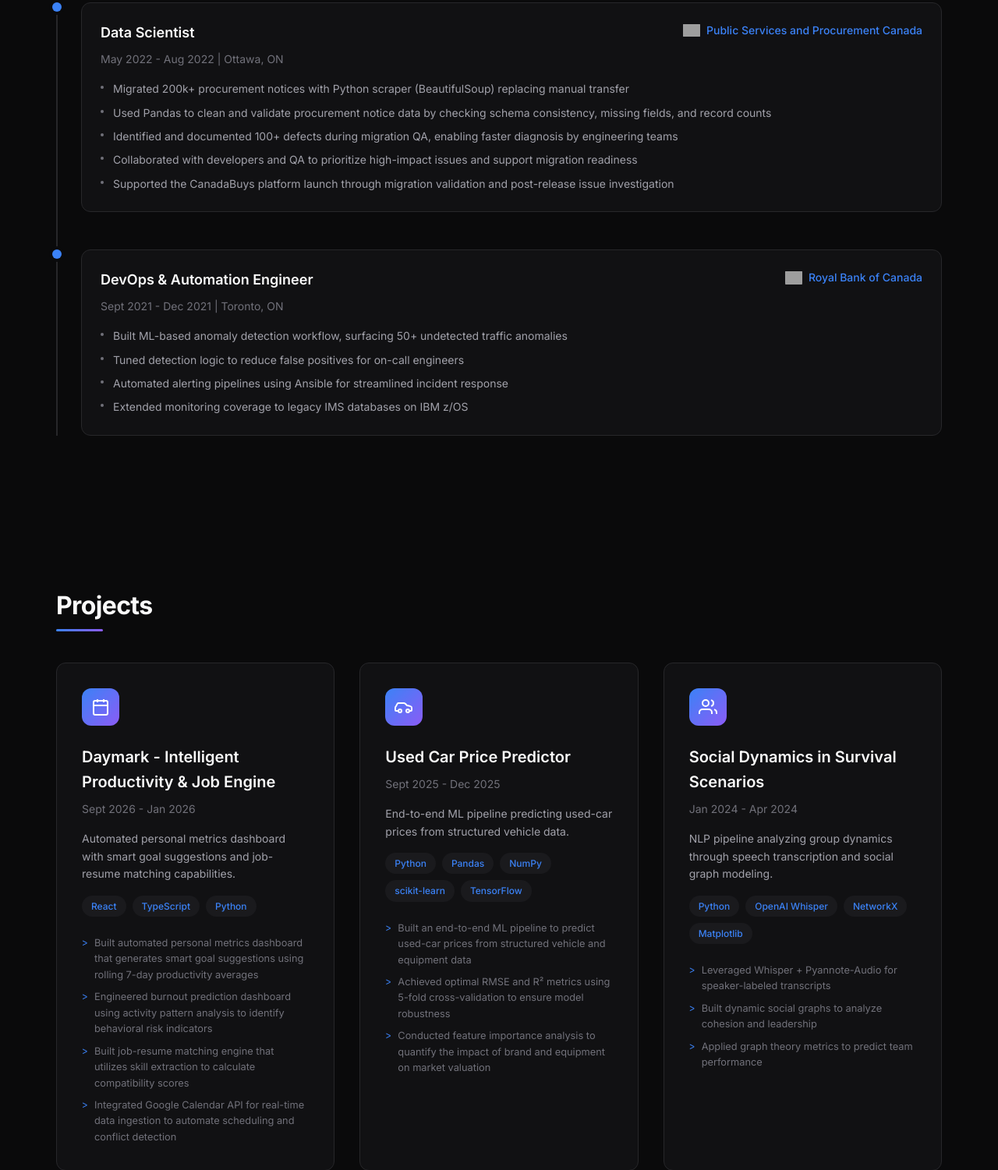
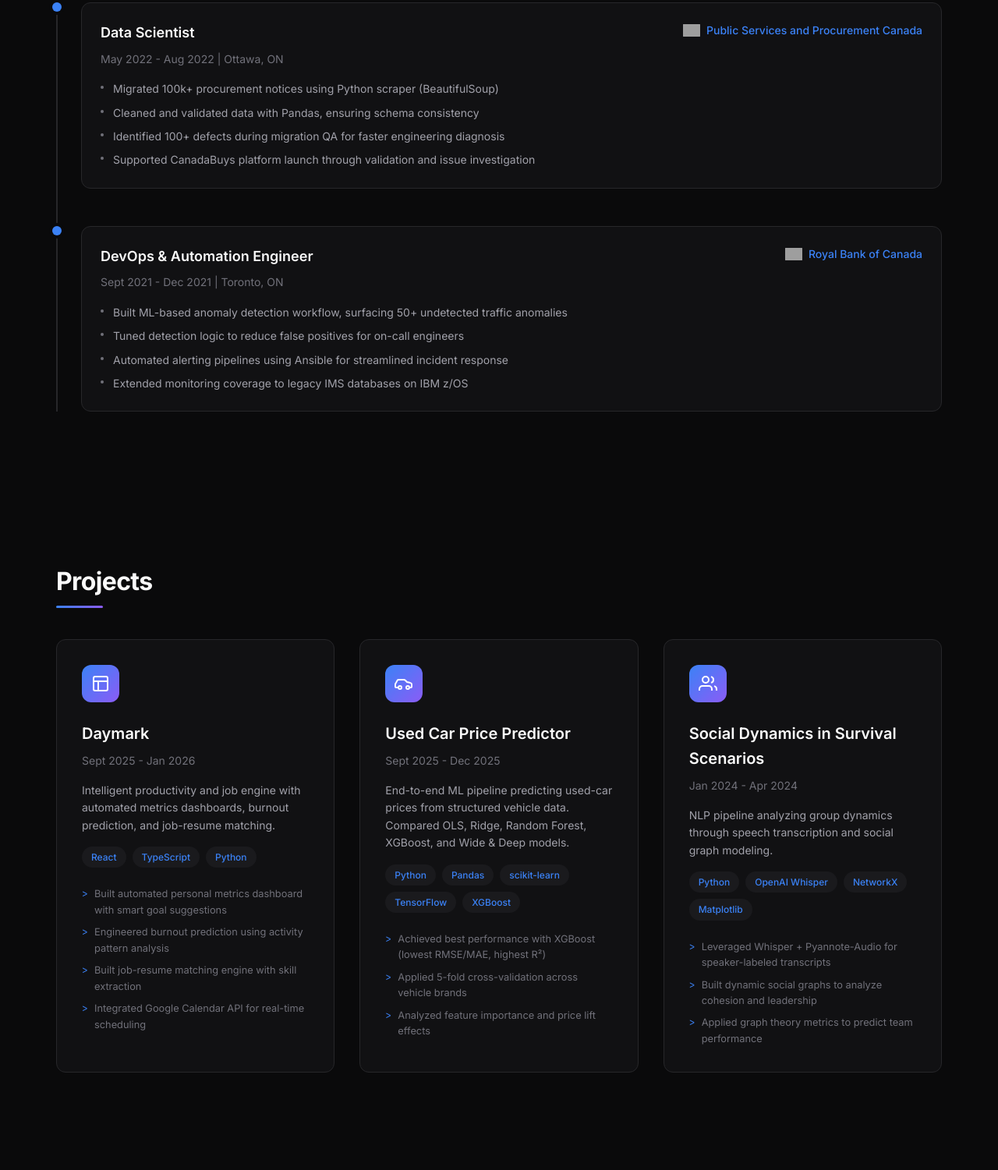
Before and after one commit to leoxu321/Leo-Xu, a website built with Vite: page index.html in a window 1280 px wide. Shown: the part 1279-2780 px from the top of the page at 78% size. Built offline with nearby package versions, Linux system fonts and the light colour scheme; grey boxes are pictures that could not be loaded.

Commit message:
fixed dates

```diff
--- a/index.html
+++ b/index.html
@@ -17,7 +17,7 @@
                 <a href="#experience">Experience</a>
                 <a href="#projects">Projects</a>
                 <a href="#skills">Skills</a>
-                <a href="LeoZXu_Resume.pdf" target="_blank">Resume</a>
+                <a href="/LeoZXu_Resume.pdf" target="_blank">Resume</a>
                 <a href="#contact">Contact</a>
             </div>
         </div>
@@ -94,11 +94,10 @@
                         </div>
                         <p class="timeline-date">May 2022 - Aug 2022 | Ottawa, ON</p>
                         <ul class="timeline-details">
-                            <li>Migrated 200k+ procurement notices with Python scraper (BeautifulSoup) replacing manual transfer</li>
-                            <li>Used Pandas to clean and validate procurement notice data by checking schema consistency, missing fields, and record counts</li>
-                            <li>Identified and documented 100+ defects during migration QA, enabling faster diagnosis by engineering teams</li>
-                            <li>Collaborated with developers and QA to prioritize high-impact issues and support migration readiness</li>
-                            <li>Supported the CanadaBuys platform launch through migration validation and post-release issue investigation</li>
+                            <li>Migrated 100k+ procurement notices using Python scraper (BeautifulSoup)</li>
+                            <li>Cleaned and validated data with Pandas, ensuring schema consistency</li>
+                            <li>Identified 100+ defects during migration QA for faster engineering diagnosis</li>
+                            <li>Supported CanadaBuys platform launch through validation and issue investigation</li>
                         </ul>
                     </div>
                 </div>
@@ -131,25 +130,24 @@
                 <div class="project-card">
                     <div class="project-icon">
                         <svg viewBox="0 0 24 24" fill="none" stroke="currentColor" stroke-width="2">
-                            <rect x="3" y="4" width="18" height="18" rx="2" ry="2"/>
-                            <line x1="16" y1="2" x2="16" y2="6"/>
-                            <line x1="8" y1="2" x2="8" y2="6"/>
-                            <line x1="3" y1="10" x2="21" y2="10"/>
+                            <rect x="3" y="3" width="18" height="18" rx="2" ry="2"/>
+                            <line x1="3" y1="9" x2="21" y2="9"/>
+                            <line x1="9" y1="21" x2="9" y2="9"/>
                         </svg>
                     </div>
-                    <h3>Daymark - Intelligent Productivity & Job Engine</h3>
-                    <p class="project-date">Sept 2026 - Jan 2026</p>
-                    <p class="project-desc">Automated personal metrics dashboard with smart goal suggestions and job-resume matching capabilities.</p>
+                    <h3>Daymark</h3>
+                    <p class="project-date">Sept 2025 - Jan 2026</p>
+                    <p class="project-desc">Intelligent productivity and job engine with automated metrics dashboards, burnout prediction, and job-resume matching.</p>
                     <div class="project-tech">
                         <span>React</span>
                         <span>TypeScript</span>
                         <span>Python</span>
                     </div>
                     <ul class="project-highlights">
-                        <li>Built automated personal metrics dashboard that generates smart goal suggestions using rolling 7-day productivity averages</li>
-                        <li>Engineered burnout prediction dashboard using activity pattern analysis to identify behavioral risk indicators</li>
-                        <li>Built job-resume matching engine that utilizes skill extraction to calculate compatibility scores</li>
-                        <li>Integrated Google Calendar API for real-time data ingestion to automate scheduling and conflict detection</li>
+                        <li>Built automated personal metrics dashboard with smart goal suggestions</li>
+                        <li>Engineered burnout prediction using activity pattern analysis</li>
+                        <li>Built job-resume matching engine with skill extraction</li>
+                        <li>Integrated Google Calendar API for real-time scheduling</li>
                     </ul>
                 </div>
 
@@ -163,18 +161,18 @@
                     </div>
                     <h3>Used Car Price Predictor</h3>
                     <p class="project-date">Sept 2025 - Dec 2025</p>
-                    <p class="project-desc">End-to-end ML pipeline predicting used-car prices from structured vehicle data.</p>
+                    <p class="project-desc">End-to-end ML pipeline predicting used-car prices from structured vehicle data. Compared OLS, Ridge, Random Forest, XGBoost, and Wide & Deep models.</p>
                     <div class="project-tech">
                         <span>Python</span>
                         <span>Pandas</span>
-                        <span>NumPy</span>
                         <span>scikit-learn</span>
                         <span>TensorFlow</span>
+                        <span>XGBoost</span>
                     </div>
                     <ul class="project-highlights">
-                        <li>Built an end-to-end ML pipeline to predict used-car prices from structured vehicle and equipment data</li>
-                        <li>Achieved optimal RMSE and R² metrics using 5-fold cross-validation to ensure model robustness</li>
-                        <li>Conducted feature importance analysis to quantify the impact of brand and equipment on market valuation</li>
+                        <li>Achieved best performance with XGBoost (lowest RMSE/MAE, highest R²)</li>
+                        <li>Applied 5-fold cross-validation across vehicle brands</li>
+                        <li>Analyzed feature importance and price lift effects</li>
                     </ul>
                 </div>
 
```
Also changed, not shown: 1 other file.
